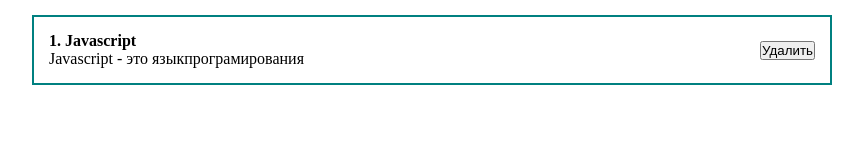
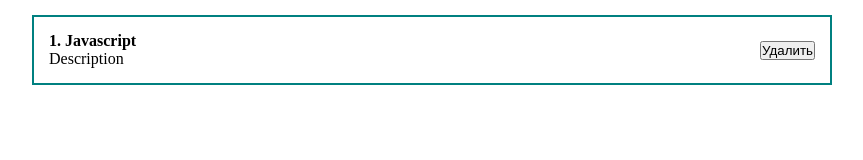
Before and after one commit to Andryii/pr1, a React (Create React App) app: page / in a window 1280 px wide. Shown: the top 160 px of the page, without its empty margins (208-1071 px from the left). Built offline with nearby package versions, Linux system fonts and the light colour scheme.

Commit message:
add some props

```diff
--- a/src/App.js
+++ b/src/App.js
@@ -7,7 +7,7 @@
 function App() {
   return (
     <div className="App">
-      <PostItem />
+      <PostItem post ={{id:1,title:"Javascript",body: 'Description'}} />
     </div>
   );
 }
--- a/src/components/PostItem.jsx
+++ b/src/components/PostItem.jsx
@@ -1,12 +1,12 @@
 import React from 'react';
 
-const PostItem = () => {
+const PostItem = (props) => {
     return (
         <div className="post">
         <div className="post__content">
-          <strong>1. Javascript</strong>
+          <strong>{props.post.id}. {props.post.title} </strong>
           <div>
-            Javascript - это языкпрограмирования
+            {props.post.body}
           </div>
 
         </div>
```
